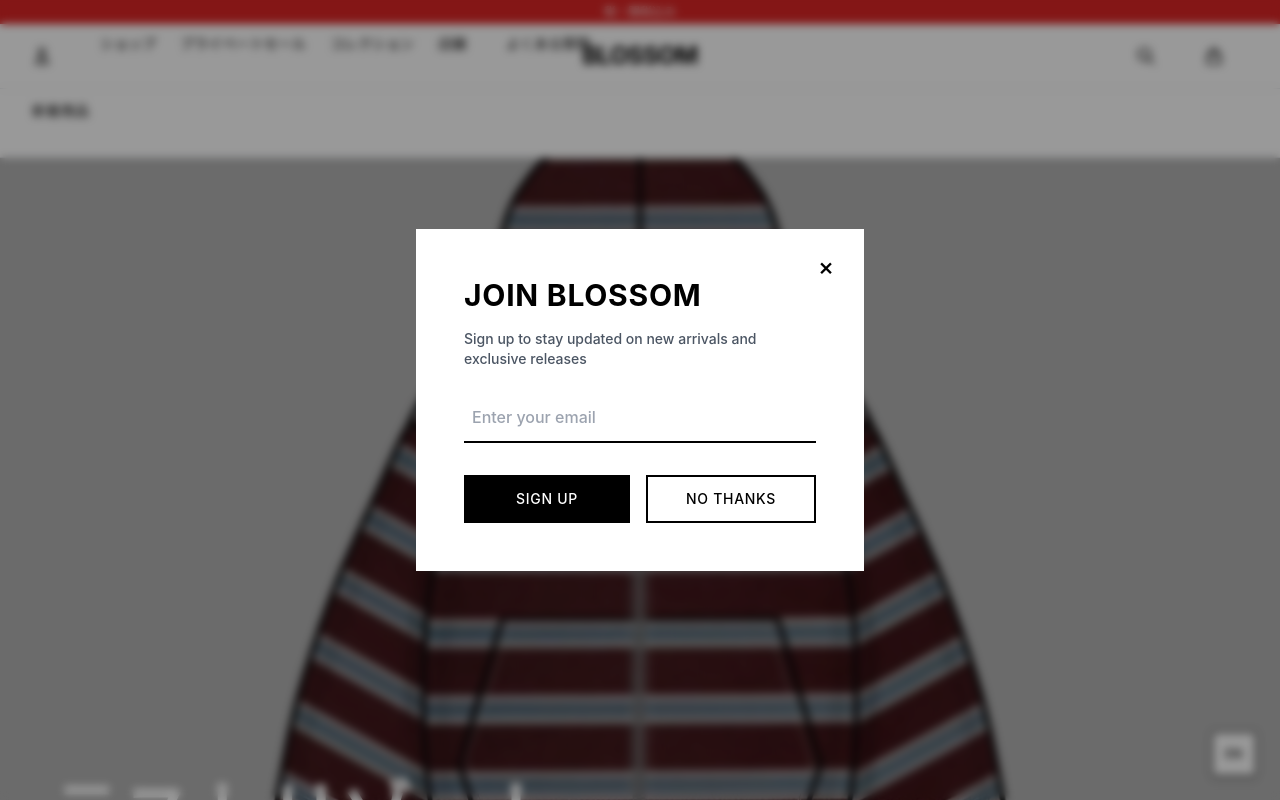
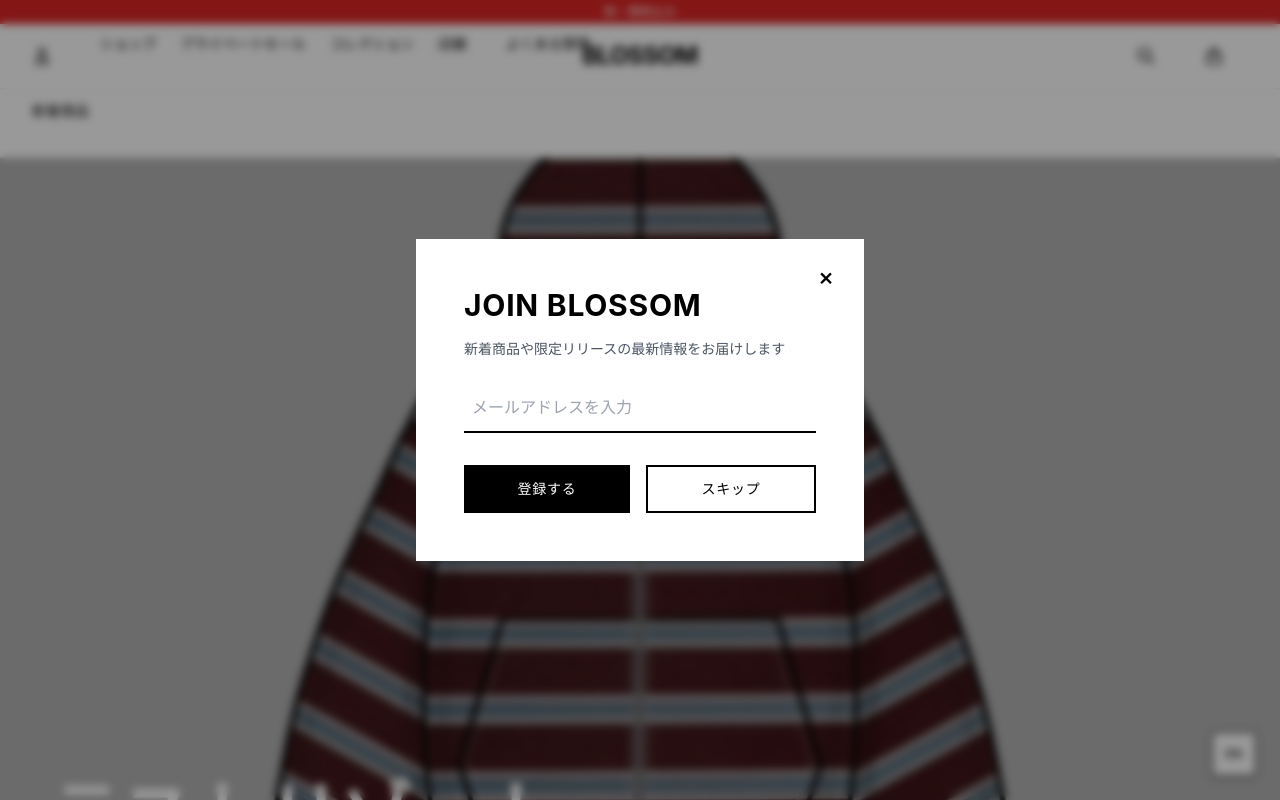
Before and after one commit to TakumiNittono/blossom, a React (Vite) app: page / in a window 1280 px wide. Both pictures are taken after a click on the button "ショップへ". Shown: the top 800 px of the page. Built offline with nearby package versions, Linux system fonts and the light colour scheme; the HTML template or start-up script is replaced by a standard one.

Commit message:
IntroPopupを日本語表示に変更
Co-Authored-By: Claude Sonnet 4.5 <noreply@anthropic.com>

```diff
--- a/src/components/IntroPopup.tsx
+++ b/src/components/IntroPopup.tsx
@@ -44,7 +44,7 @@ const IntroPopup: FC<IntroPopupProps> = ({ isOpen, onClose }) => {
     onClose();
 
     // Show toast notification
-    alert('Thank you for signing up!');
+    alert('ご登録ありがとうございます！');
   };
 
   const handleNoThanks = () => {
@@ -70,11 +70,11 @@ const IntroPopup: FC<IntroPopupProps> = ({ isOpen, onClose }) => {
         </button>
 
         <h2 className="text-2xl md:text-3xl font-bold mb-4 uppercase tracking-wide">
-          Join BLOSSOM
+          JOIN BLOSSOM
         </h2>
 
         <p className="text-sm text-gray-600 mb-6">
-          Sign up to stay updated on new arrivals and exclusive releases
+          新着商品や限定リリースの最新情報をお届けします
         </p>
 
         <form onSubmit={handleSubmit} className="space-y-4">
@@ -85,13 +85,13 @@ const IntroPopup: FC<IntroPopupProps> = ({ isOpen, onClose }) => {
               setEmail(e.target.value);
               setError('');
             }}
-            placeholder="Enter your email"
+            placeholder="メールアドレスを入力"
             className="w-full border-b-2 border-black px-2 py-3 focus:outline-none focus:border-gray-400 transition-colors duration-200"
             required
           />
 
           {error && (
-            <p className="text-red-600 text-sm">{error}</p>
+            <p className="text-red-600 text-sm">有効なメールアドレスを入力してください</p>
           )}
 
           <div className="flex gap-4 pt-4">
@@ -100,7 +100,7 @@ const IntroPopup: FC<IntroPopupProps> = ({ isOpen, onClose }) => {
               disabled={isSubmitting}
               className="flex-1 bg-black text-white py-3 px-6 uppercase text-sm tracking-wider hover:bg-gray-800 transition-colors duration-200 disabled:opacity-50"
             >
-              {isSubmitting ? 'Sending...' : 'Sign Up'}
+              {isSubmitting ? '送信中...' : '登録する'}
             </button>
 
             <button
@@ -108,7 +108,7 @@ const IntroPopup: FC<IntroPopupProps> = ({ isOpen, onClose }) => {
               onClick={handleNoThanks}
               className="flex-1 border-2 border-black py-3 px-6 uppercase text-sm tracking-wider hover:bg-gray-50 transition-colors duration-200"
             >
-              No thanks
+              スキップ
             </button>
           </div>
         </form>
```
